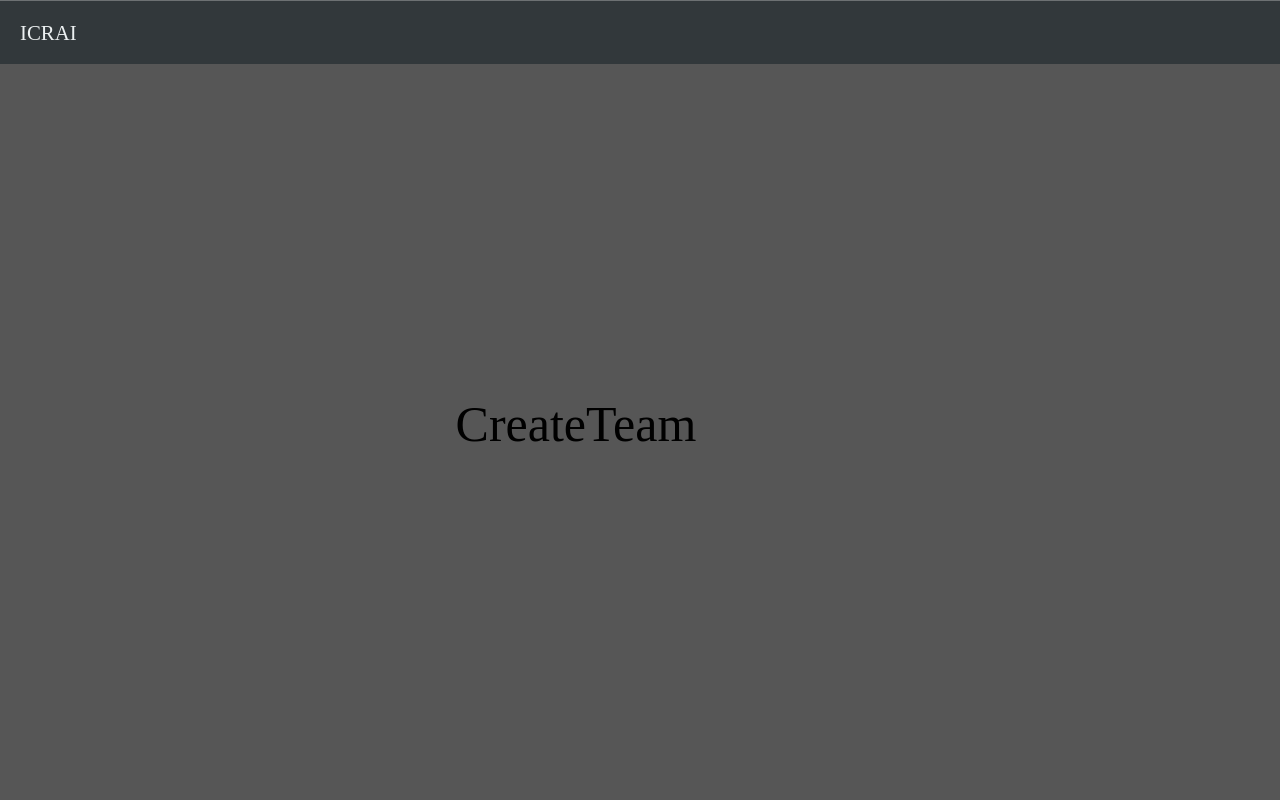
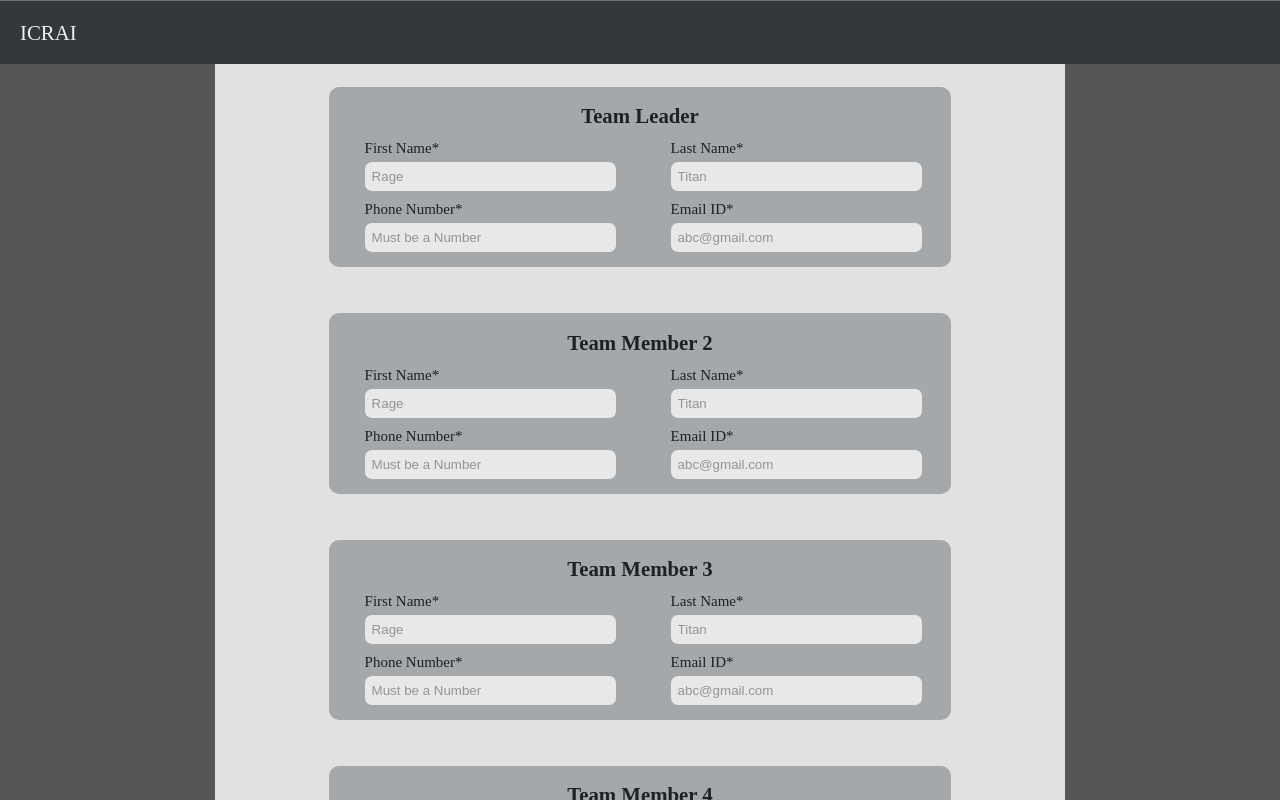
Before and after one commit to preetam-g/icrai-frontend, a React (Vite) app: page /createTeam in a window 1280 px wide. Built offline with nearby package versions, Linux system fonts and the light colour scheme.

Commit message:
editing createTeam page

```diff
--- a/index.html
+++ b/index.html
@@ -5,9 +5,16 @@
     <link rel="icon" type="image/svg+xml" href="/vite.svg" />
     <meta name="viewport" content="width=device-width, initial-scale=1.0" />
     <title>ICRAI</title>
+    <style>
+      .root{
+        max-width: 1700px;
+        margin: 0 auto;
+      }
+      @import url('https://fonts.googleapis.com/css2?family=Koh+Santepheap:wght@100;300;400;700;900&display=swap');
+    </style>
   </head>
   <body>
-    <div id="root"></div>
+    <div id="root" class="root"></div>
     <script type="module" src="/src/main.jsx"></script>
   </body>
 </html>
--- a/src/components/navbar/navbar.module.css
+++ b/src/components/navbar/navbar.module.css
@@ -4,6 +4,7 @@ body{
     margin: 0;
     background-color: #010101a9;
 }
+
 .navbar {
     height: 8vh;
     display: flex;
@@ -123,6 +124,7 @@ a{
     .navbar{
         border: none;
         max-width: 100vw;
+        min-width: 350px;
     }
     .options {
         padding: 8px 12px; /* Consistent padding */
--- a/src/fakeDatabase.js
+++ b/src/fakeDatabase.js
@@ -41,8 +41,22 @@ export const navItems = [
   { path: '/login', label: 'Login'},
   { path: '/register', label: 'Register'},
   { path: '/contests', label: 'Contests'},
+  { path: '/createTeam', label: 'CreateTeam'},
   { path: '/contests/register', label: 'Hackathon'},
-  { path: '/createTeam', label: 'CreateTeam'},
   { path: '/aboutUs', label: 'About Us'},
   { path: '/profile', label: 'Profile'}
 ];
+
+export const team = [
+  {
+    teamName: 'Titans',
+    members : [
+      {
+        firstName: 'megan', lastName: 'fox', phone: 1231, email: 'megan@gmail.com'
+      },
+      {
+        firstName: 'mario', lastName: 'titan', phone: 13321, email: 'mario@gmail.com'
+      }
+    ]
+  }
+]
--- a/src/pages/contests/Contests.jsx
+++ b/src/pages/contests/Contests.jsx
@@ -63,7 +63,7 @@ import { contestsData } from "../../fakeDatabase"; // Ensure this path is correc
 import styles from "./contests.module.css"; // Import CSS module for styling
 
 const Contests = () => {
-  const [selectedContest, setSelectedContest] = useState(null); // Start with no contest selected
+  const [selectedContest, setSelectedContest] = useState(contestsData[0]); // Start with no contest selected
 
   // Function to handle contest selection
   const handleSelectContest = (contest) => {
--- a/src/pages/createTeam/CreateTeam.jsx
+++ b/src/pages/createTeam/CreateTeam.jsx
@@ -1,11 +1,28 @@
-import styles from './createTeam.module.css'
+import styles from './createTeam.module.css';
+import { Member } from './Member';
 
 const CreateTeam = () => {
+
+	const handleMembers = () =>{
+
+	}
+
 	return(
 		<div className={styles.example}>
-			CreateTeam
+			<div className={styles.container}>
+				<form action="#" className={styles.form}>
+					<Member idx={0}></Member>
+					<Member idx={1}></Member>
+					<Member idx={2}></Member>
+					<Member idx={3}></Member>
+					<Member idx={4}></Member>
+					<button>Add member</button>
+					<button>Submit</button>
+				</form>
+			</div>
 		</div>
 	);
-}
+
+};
 
 export default CreateTeam;
--- /dev/null
+++ b/src/pages/createTeam/Member.jsx
@@ -0,0 +1,40 @@
+import React, { useState } from 'react';
+import styles from './createTeam.module.css';
+
+export const Member = ({idx}) => {
+
+    const [firstName, setFirstName] = useState(null);
+    const [lastName, setLastName] = useState(null);
+    const [mail, setMail] = useState(null);
+    const [phone, setPhone] = useState(null);
+
+    return (
+        <div className={styles.member}>
+            <div className={styles.heading}>
+                {idx === 0 ? "Team Leader" : `Team Member ${idx+1}`}
+            </div>
+            <div className={styles.row}>
+                <div className={styles.column}>
+                    <label htmlFor="first-name">First Name*</label>
+                    <input type="text" value={firstName} placeholder="Rage" onChange={e => setFirstName(e.target.value)} required />
+                </div>
+                <div className={styles.column}>
+                    <label htmlFor="last-name">Last Name*</label>
+                    <input type="text" value={lastName} placeholder="Titan" onChange={e => setLastName(e.target.value)} required />
+                </div>
+            </div>
+            <div className={styles.row}>
+                <div className={styles.column}>
+                    <label htmlFor="phone">Phone Number*</label>
+                    <input type="number" value={phone} placeholder="Must be a Number" onChange={e => setPhone(e.target.value)} required />
+                </div>
+                <div className={styles.column}>
+                    <label htmlFor="mail">Email ID*</label>
+                    <input type="text" value={mail} placeholder="abc@gmail.com" onChange={e => setMail(e.target.value)} required />
+                </div>
+            </div>
+        </div>
+
+    );
+
+};
--- a/src/pages/createTeam/createTeam.module.css
+++ b/src/pages/createTeam/createTeam.module.css
@@ -1,8 +1,98 @@
 .example{
 	display: flex;
-	height: 90vh;
-	width: 90vw;
+	height: 92vh;
+	width: 100%;
 	justify-content: center;
 	align-items: center;
-	font-size: 50px;
+	font-size: 15px;
+	/* background-color: black; */
+	/* background: rgba(255,255,255,0.5); */
+	margin: 0 auto;
+	color: #1f2024;
 }
+
+.container{
+	background-color: #e1e1e1;
+	width: 40%;
+	height: 100%;
+	overflow-y: scroll;
+	min-width: 850px;
+}
+
+.container::-webkit-scrollbar{
+	width: 5px;
+}
+
+.container::-webkit-scrollbar-thumb{
+	background-color: #32383b;
+	border-radius: 3px;
+}
+
+.form{
+	margin: auto;
+	background-color: #e1e1e1;
+	border-radius: 10px;
+	display: flex;
+	flex-direction: column;
+	width: 90%;
+}
+
+.member{
+	background-color: #a4a8ab;
+	width: 80%;
+	margin: 3% auto;
+	padding: 5px 5px;
+	border-radius: 10px;
+	justify-content: center;
+	display: flex;
+	flex-direction: column;
+}
+
+
+.heading{
+	font-family: 'Koh Santepheap', serif;
+	font-weight: 700;
+	font-size: 1.3rem;
+	margin: 2% auto;
+	display: flex;
+	align-content: center;
+	justify-content: center;
+}
+
+.row{
+	display: grid;
+	grid-template-columns: 1fr 1fr;
+	overflow-wrap: anywhere;
+	/* gap: 0.1%; */
+	width: 100%;
+	padding: 0px auto 3px;
+	/* border: 2px solid black; */
+}
+
+.column{
+	/* border: 2px solid black; */
+	width: 80%;
+	justify-content: center;
+	margin: 0 auto;
+	padding: 0 1rem;
+	display: flex;
+	flex-direction: column;
+}
+
+@media (max-width: 850px){
+
+	.container{
+		width: 100%;
+		height: 100%;
+		min-width: 350px;
+	}
+
+}
+
+@media (max-width: 450px) {
+
+	.row{
+		grid-template-columns: 1fr;
+	}
+
+}
--- a/src/pages/hackathonRegister/hackathonRegister.module.css
+++ b/src/pages/hackathonRegister/hackathonRegister.module.css
@@ -1,9 +1,8 @@
 .example{
 	display: flex;
 	height: 92vh;
-	width: 100vw;
+	width: 100%;
 	justify-content: center;
 	align-items: center;
 	font-size: 15px;
-	background-color: #e1e1e1;
 }
--- a/src/pages/home/home.module.css
+++ b/src/pages/home/home.module.css
@@ -67,6 +67,7 @@
     border-radius: 10px; /* roundness of the scroll thumb */
     border: 2px solid #f1f1f1; /* adds space around the thumb */
 }
+
 .form{
 	width: 90%;
 	padding: 10px;
--- a/src/pages/login/login.module.css
+++ b/src/pages/login/login.module.css
@@ -1,7 +1,7 @@
 .example{
 	display: flex;
 	height: 92vh;
-	width: 100vw;
+	width: 100%;
 	justify-content: center;
 	align-items: center;
 	font-size: 15px;
@@ -23,7 +23,7 @@
 	border-radius: 10px;
 	background-color: #a4a8ab;
 	padding: 1.5rem;
-	min-width: 100px;
+	min-width: 200px;
 }
 
 input{
@@ -32,7 +32,11 @@ input{
 	padding: 7px;
 	margin: 5px 0px 10px 0px;
 	width: 96.8%;
-	background-color: #e1e1e1;
+	background-color: #e8e8e8;
+}
+
+input::-webkit-inner-spin-button, input::-webkit-outer-spin-button{
+	-webkit-appearance: none;
 }
 
 .registerLink{
--- a/src/pages/register/Register.jsx
+++ b/src/pages/register/Register.jsx
@@ -21,7 +21,7 @@ const Register = () => {
 		<div className={styles.example}>
 			<div className={styles.container}>
 				<div className={styles.form}>
-					<form action='ealkf'>
+					<form action='#'>
 						<div className={styles.row} style={{margin: "3vh 0 auto"}}>
 							<div className={styles.column}>
 								<label htmlFor="First-Name">First Name*</label>
--- a/src/pages/register/register.module.css
+++ b/src/pages/register/register.module.css
@@ -18,13 +18,16 @@
 	border-radius: 10px;
 	display: flex;
 	flex-direction: column;
+	min-width: 450px;
+	max-width: 600px;
+	width: 65%;
 }
 
 .row{
 	display: grid;
 	grid-template-columns: 1fr 1fr;
 	overflow-wrap: anywhere;
-	width: 45vw;
+	/* width: 100%; */
 }
 
 ::placeholder{
@@ -90,7 +93,27 @@
 
 	.row{
 		grid-template-columns: 1fr;
+		max-width: 100%;
+	}
+
+	.form{
+		margin: 10% auto;
+		overflow:auto;
+		min-width: 340px;
+	}
+
+	.form::-webkit-scrollbar {
+		width: 5px;
+	}
+
+	.form::-webkit-scrollbar-thumb {
+		background-color: #34383b; /* color of the scroll handle (thumb) */
+		border-radius: 10px; /* roundness of the scroll thumb */
 	}
 
 
 }
+
+@media (max-width: 400px){
+
+}
```
